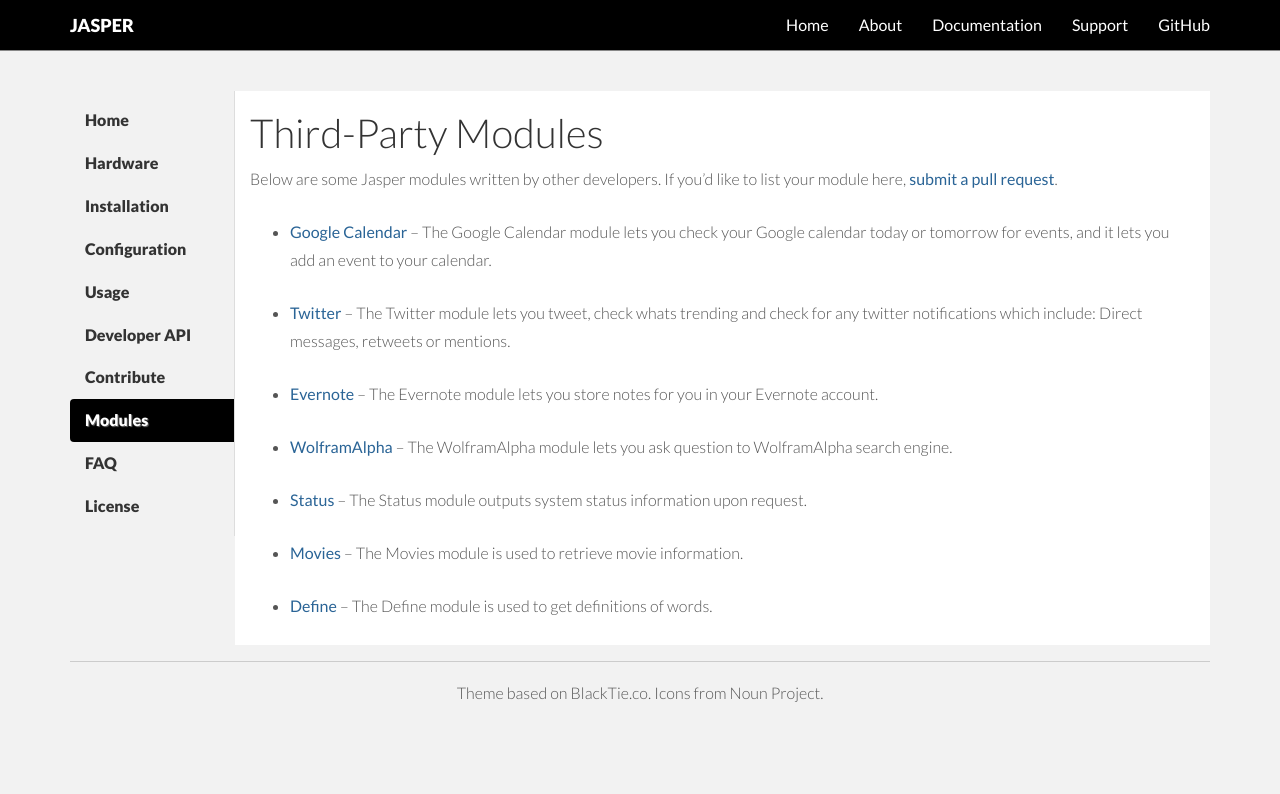
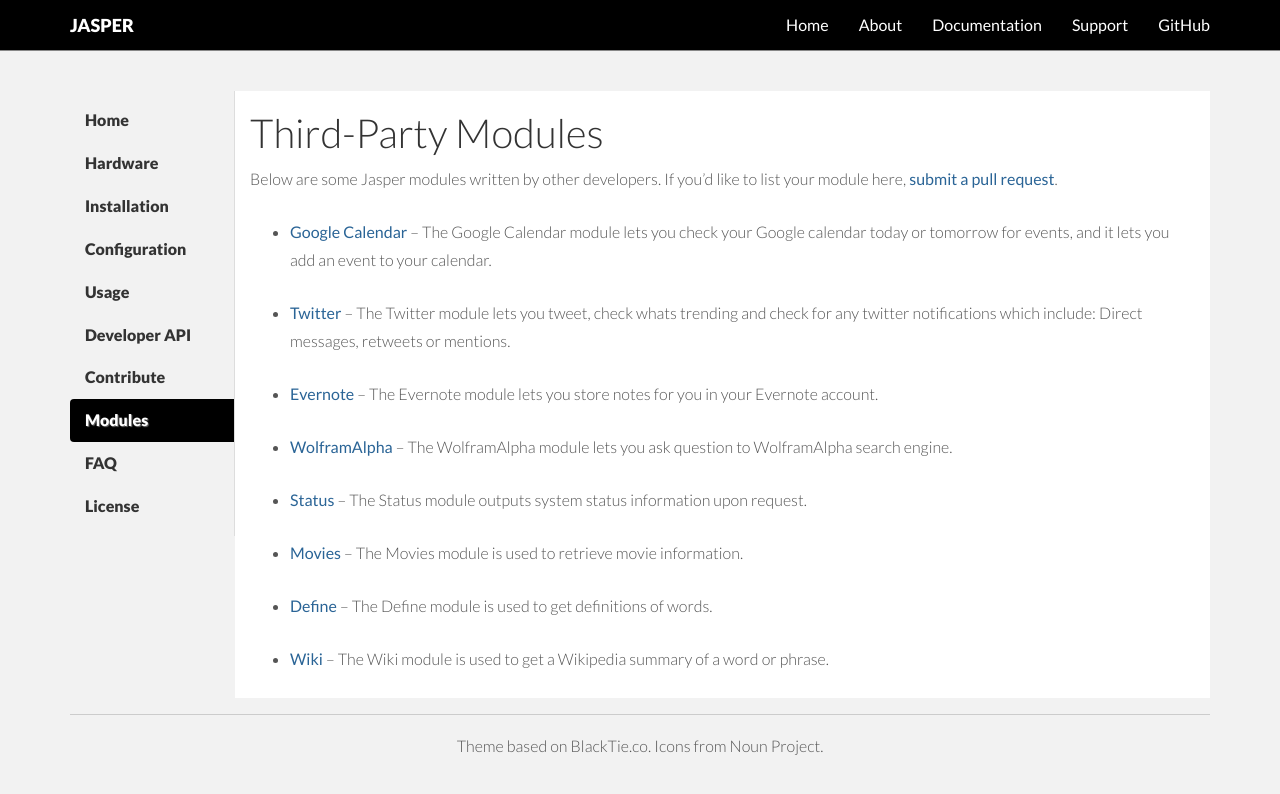
Before and after one commit to jasperproject/jasperproject.github.io, a Jekyll site: the page built from documentation/modules/index.md, in a window 1280 px wide. Shown: the top 794 px of the page. Built offline with Jekyll 4.4.1, drawn with Linux system fonts in a browser that asks for light colours; nearby versions of some CDN libraries.

Commit message:
Adds Wiki module

```diff
--- a/documentation/modules/index.md
+++ b/documentation/modules/index.md
@@ -23,3 +23,5 @@
 - [Movies](https://github.com/edouardpoitras/jasper-movies) -- The Movies module is used to retrieve movie information.
 
 - [Define](https://github.com/iamjake648/jasper-dictionary) -- The Define module is used to get definitions of words.
+
+- [Wiki](https://github.com/iamjake648/jasper-wiki) -- The Wiki module is used to get a Wikipedia summary of a word or phrase.
```
